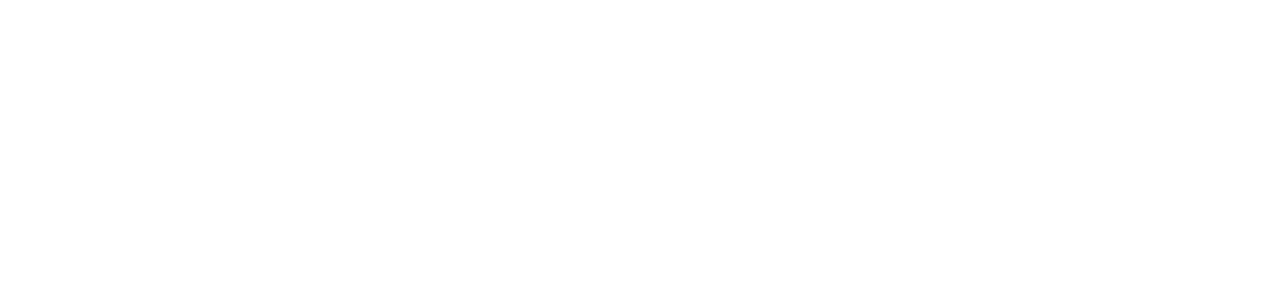
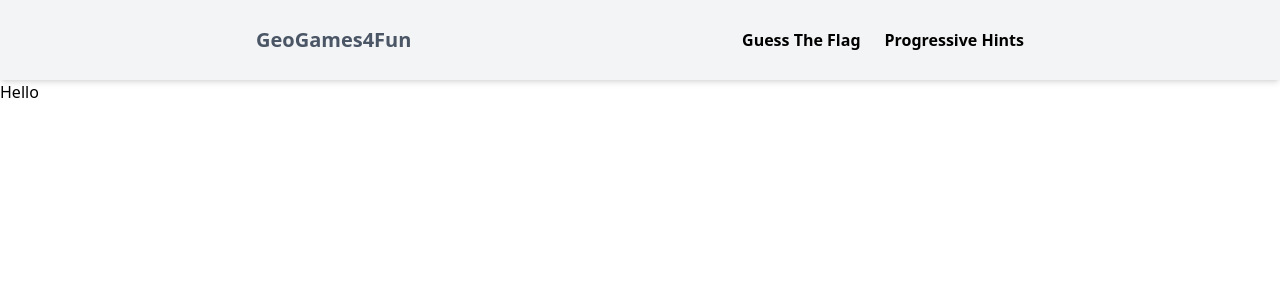
Before and after one commit to marcosfparreiras/geo-games, a Vue app: page /progressive-hints in a window 1280 px wide. Before the commit this address had no page. Shown: the top 300 px of the page. Built offline with nearby package versions, Linux system fonts and the light colour scheme.

Commit message:
Create page for new game, and add nav bar so that it can be accessed

```diff
--- a/src/App.vue
+++ b/src/App.vue
@@ -1,9 +1,10 @@
 <script setup>
-import { RouterLink, RouterView } from 'vue-router'
+import NavBar from './components/NavBar.vue';
 </script>
 
 <template>
   <header>
+    <NavBar />
   </header>
 
   <RouterView />
--- /dev/null
+++ b/src/components/GuessWithProgressiveHints.vue
@@ -0,0 +1,7 @@
+<template>
+  <div>Hello</div>
+
+</template>
+
+<script setup>
+</script>
--- /dev/null
+++ b/src/components/NavBar.vue
@@ -0,0 +1,19 @@
+<template>
+  <div class="bg-gray-100 shadow-md">
+    <div class="px-6">
+      <div class="max-w-3xl mx-auto w-full flex items-center justify-between h-20">
+        <span class="text-xl font-bold text-gray-600">GeoGames4Fun</span>
+
+        <nav class="space-x-6 font-semibold">
+          <router-link :to="{ name: 'home' }">Guess The Flag</router-link>
+          <router-link :to="{ name: 'GuessWithProgressiveHints' }">Progressive Hints</router-link>
+        </nav>
+
+      </div>
+    </div>
+  </div>
+
+</template>
+
+<script setup>
+</script>
--- a/src/router/index.js
+++ b/src/router/index.js
@@ -1,5 +1,6 @@
 import { createRouter, createWebHistory } from 'vue-router'
 import FlagGuessGameView from '@/views/FlagGuessGameView.vue'
+import GuessWithProgressiveHintsView from '@/views/GuessWithProgressiveHintsView.vue'
 
 const router = createRouter({
   history: createWebHistory(import.meta.env.BASE_URL),
@@ -8,6 +9,11 @@
       path: '/',
       name: 'home',
       component: FlagGuessGameView,
+    },
+    {
+      path: '/progressive-hints',
+      name: 'GuessWithProgressiveHints',
+      component: GuessWithProgressiveHintsView,
     },
     // {
     //   path: '/about',
--- /dev/null
+++ b/src/views/GuessWithProgressiveHintsView.vue
@@ -0,0 +1,7 @@
+<template>
+  <GuessWithProgressiveHints />
+</template>
+
+<script setup>
+import GuessWithProgressiveHints from '@/components/GuessWithProgressiveHints.vue';
+</script>
```
